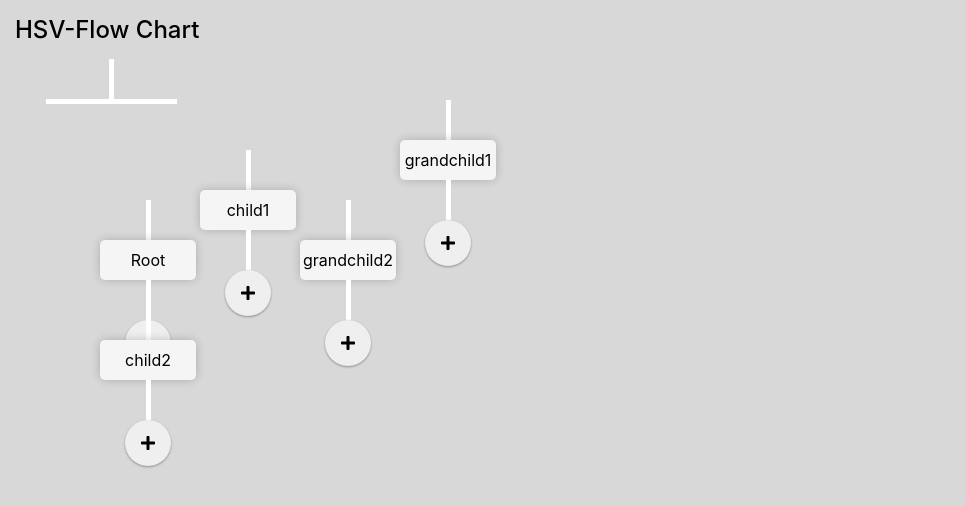
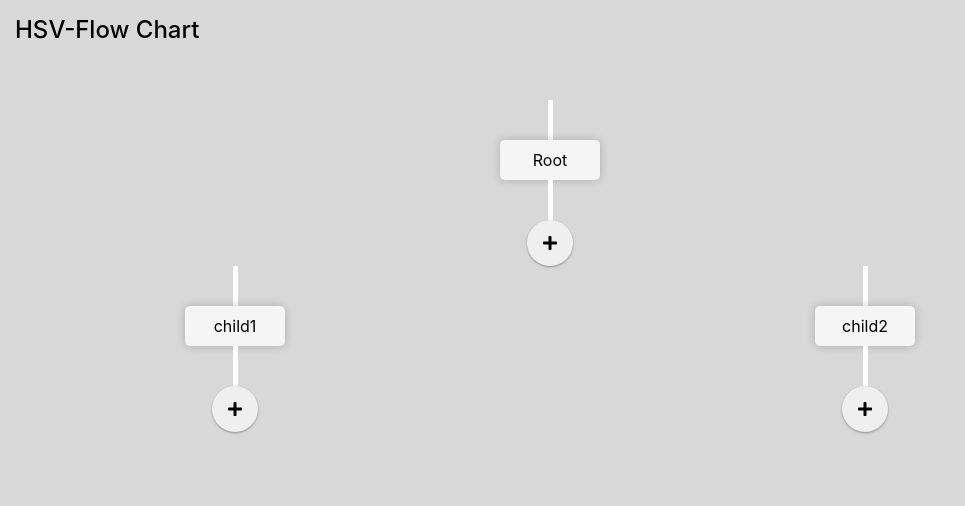
Before and after one commit to saitaruns/flowchart, a React (Create React App) app: page / in a window 1280 px wide. Shown: the top 506 px of the page, without its empty margins (0-965 px from the left). Built offline with nearby package versions, Linux system fonts and the light colour scheme.

Commit message:
optimised Tree component

```diff
--- a/src/App.js
+++ b/src/App.js
@@ -9,44 +9,35 @@ function App() {
   const [flowTree, setFlowTree] = useState([{
       id:"root",
       text: "Root",
-      x:200,
-      y:100,
       children: [
         {
           id:"child1",
           text: "child1",
-          x:150,
-          y:200,
           children : [
-            {
-              id:"grandchild1",
-              text:"grandchild1",
-              x:100,
-              y:400,
-              children:[]
-            }
+            // {
+            //   id:"grandchild1",
+            //   text:"grandchild1",
+            //   children:[]
+            // }
           ]
         },
         {
           id:"child2",
           text : "child2",
-          x:300,
-          y:100,
           children: [
-            {
-              id:"grandchild2",
-              text:"grandchild2",
-              x:200,
-              y:300,
-              children:[]
-            }
+            // {
+            //   id:"grandchild2",
+            //   text:"grandchild2",
+            //   children:[]
+            // }
           ]
         }
       ],
     }]);
   const [modal, setModal] = useState(false);
+  const [parentId, setParentId] = useState(flowTree[0].id);
 
-  const openModal = (modalStatus) => {
+  const toggleModal = (modalStatus) => {
     setModal(modalStatus);
   };
 
@@ -60,34 +51,85 @@ function App() {
   //     , [])
   // }
 
-  const addElem = ({parentKey}) => {
-    Object.entries(flowTree).forEach(([key, val]) => {
-      if (key === parentKey) {
-        const newNode = {
-          text: val,
-          children: [],
-        };
-        const id = uuidv4();
-        val.children[id] = newNode;
+  const addElem = (obj,parentKey,text) => {
+    if(obj.length === 0){
+      return
+    }
+    const id = uuidv4();
+    let newNode = {
+      id: id,
+      text: text,
+      children: [],
+    };
+    obj.forEach((node) => {
+      if (node.id === parentKey) {
+        if(node.children.length < 2){
+          node.children.push(newNode)
+        }
+        else{
+          console.log("2 children max");
+        }
         return;
       }
-      if (typeof val === "object") {
-        addElem(parentKey);
+      addElem(node.children,parentKey,text)
+    });
+    return obj
+  };
+
+  const deleteElem = (obj,id)=>{
+    if(id === "root"){
+      return
+    }
+    obj.forEach((node)=>{
+      if(node.id === id){
+        if(node.children.length === 0){
+          // console.log(node.children.length)
+          return obj.filter(el => el.id !== id)
+        }
+        else{
+          console.log("cant delete")
+        }
       }
-    });
-  };
+      deleteElem(node.children,id)
+    })
+    return obj
+  }
+
+  const handleDelete = (id)=>{
+    const flowCopy = Object.assign([],flowTree) //creates a copy of the state
+    let resTree
+    resTree = deleteElem(flowCopy,id)
+    setFlowTree(resTree)
+    console.log(flowTree)
+  }
+
+  const handleAdd = (text1,text2=null)=>{
+    const flowCopy = Object.assign([],flowTree) //creates a copy of the state
+    let resTree;
+    if(text2===null){
+      resTree = addElem(flowCopy,parentId,text1)
+    }
+    else{
+      addElem(flowCopy,parentId,text1)
+      resTree = addElem(flowCopy,parentId,text2)
+    }
+    setFlowTree(resTree)
+    console.log(flowTree)
+  }
+
+
 
   return (
     <div className="App">
       <header className="navbar">
         <h3 className="title">HSV-Flow Chart</h3>
       </header>
-      <ModalContext.Provider value={{ modal, openModal, addElem }}>
+      <ModalContext.Provider value={{ modal, toggleModal, handleAdd, parentId, setParentId, handleDelete }}>
         {modal && (
           <Modal title={"Select Number of Elements to be added"} />
         )}
 
-        <Tree {...flowTree} />
+        <Tree flowTree={[...flowTree]} x={window.screen.width/2+100} y={100} gap={530} w={100}/>
       </ModalContext.Provider>
     </div>
   );
--- a/src/components/CardSingle.jsx
+++ b/src/components/CardSingle.jsx
@@ -3,27 +3,35 @@ import { FaTrashAlt, FaPlus } from "react-icons/fa";
 import { useState,useContext } from "react";
 import {ModalContext} from "../Helper/ModalContext";
 
-const CardSingle = ({ title,x,y }) => {
-  const {openModal} = useContext(ModalContext)
+const CardSingle = ({text,id,x,y,w}) => {
+  const {toggleModal,setParentId,handleDelete} = useContext(ModalContext)
   const [hover, setHover] = useState(false);
 
+
+  const handleAdd = ()=>{
+    setParentId(id)
+    toggleModal(true)
+  }
+
   return (
-    <div className="card-main" style={{top:x+"px",left:y+"px"}}>
+    <div className="card-main" style={{top:y+"px",left:x+"px",width:w+"px"}}>
       <div className="vrbar"></div>
       <div
         className="card"
         onMouseOver={() => setHover(true)}
         onMouseLeave={() => setHover(false)}
       >
-        <p className="card-text">{title}</p>
+        <p className="card-text">{text}
+         {/* x: {x} y: {y} */}
+         </p>
         {hover && (
-            <button className="close icon-btn">
+            <button className="close icon-btn" onClick={()=>handleDelete(id)}>
               <FaTrashAlt />
             </button>
           )}
       </div>
       <div className="vrbar"></div>
-      <button className="icon-btn plus" onClick={()=>openModal(true)}>
+      <button className="icon-btn plus" onClick={handleAdd}>
         <FaPlus />
       </button>
     </div>
--- a/src/components/CardTwo.jsx
+++ /dev/null
@@ -1,17 +0,0 @@
-import "./../styles/Card.css";
-import CardSingle from "./CardSingle";
-
-const CardTwo = ({ title1, title2,x1,y1,x2,y2}) => {
-  return (
-    <div className="card-two">
-      <div className="vrbar"></div>
-      <div className="hrbar"></div>
-      <div className="card-two-body">
-        <CardSingle title={title1} x={x1} y={y1} />
-        <CardSingle title={title2} x={x2} y={y2} />
-      </div>
-    </div>
-  );
-};
-
-export default CardTwo;
--- a/src/components/Modal.jsx
+++ b/src/components/Modal.jsx
@@ -5,27 +5,27 @@ import { useContext, useState } from "react";
 import { RiCloseLine } from "react-icons/ri";
 
 const Modal = ({ title }) => {
-  const { openModal, addElem } = useContext(ModalContext);
+  const { toggleModal, handleAdd } = useContext(ModalContext);
   const [isTwo, setIsTwo] = useState(false)
   const [in1, setIn1] = useState("")
   const [in2, setIn2] = useState("")
 
-  const handleAdd = ()=>{
-    isTwo ? addElem(in1,in2):addElem(in1);
+  const handleModalAdd = ()=>{
+    isTwo ? handleAdd(in1,in2) : handleAdd(in1);
     setIn1("")
     setIn2("")
-    openModal(false)
+    toggleModal(false)
   }
 
   return reactDom.createPortal(
     <>
-      <div className={"darkBG"} onClick={() => openModal(false)} />
+      <div className={"darkBG"} onClick={() => toggleModal(false)} />
       <div className={"centered"}>
         <div className={"modal"}>
           <div className={"modalHeader"}>
             <h5 className={"heading"}>{title}</h5>
           </div>
-          <button className={"closeBtn"} onClick={() => openModal(false)}>
+          <button className={"closeBtn"} onClick={() => toggleModal(false)}>
             <RiCloseLine style={{ marginBottom: "-3px" }} />
           </button>
           <div className={"modalContent"}>
@@ -44,7 +44,7 @@ const Modal = ({ title }) => {
           </div>
           <div className={"modalActions"}>
             <div className={"actionsContainer"}>
-              <button className={"addBtn"} onClick={handleAdd} >Add</button>
+              <button className={"addBtn"} onClick={handleModalAdd} >Add</button>
             </div>
           </div>
         </div>
--- a/src/components/Tree.jsx
+++ b/src/components/Tree.jsx
@@ -1,22 +1,26 @@
-import CardSingle from "./CardSingle"
-import CardTwo from './CardTwo'
+import CardSingle from "./CardSingle";
 
-const Tree = (flowTree) => {
-  const len = Object.keys(flowTree).length
-
-  console.log(flowTree[0].children)
-  return (len === 1) ? (
-    <>
-      <CardSingle title={flowTree[0].text} x={flowTree[0].x} y={flowTree[0].y} />
-      {flowTree[0].children && flowTree[0].children.length > 0 && <Tree {...flowTree[0].children} /> }
-    </>
-  ) : (
-    <>
-      <CardTwo title1={flowTree[0].text} title2={flowTree[1].text} x1={flowTree[0].x} y1={flowTree[0].y} x2={flowTree[1].x} y2={flowTree[1].y} />
-      {flowTree[0].children && flowTree[0].children.length > 0 && <Tree {...flowTree[0].children} />}
-      {flowTree[1].children && flowTree[1].children.length > 0 && <Tree {...flowTree[1].children} />}
-    </>
-  )
+const Tree = ({ flowTree, x, y, gap,w }) => {
+  const len = Object.keys(flowTree).length;
+  const den = 1
+  let x_dash = (x+(w/2) - ((len * (w/den) + (len-1) * (gap/den))/2))
+  x_dash -=  (w +gap/den)
+  return flowTree.map((node,) => {
+    x_dash += (w + gap/den);
+    return (
+      <>
+        <CardSingle {...node} x={x_dash} y={y} w={w} />
+        {node.children && node.children.length > 0 && (
+          <Tree
+            flowTree={[...node.children]}
+            x={x_dash}
+            y={y + 166}
+            gap={gap/den}
+            w={w/den}
+          />
+        )}
+      </>
+    );
+  });
 }
-
-export default Tree
+export default Tree;
--- a/src/styles/Card.css
+++ b/src/styles/Card.css
@@ -5,6 +5,9 @@
 
 .card-main{
     width: var(--card-width);
+    display: flex;
+    flex-direction: column;
+    justify-content: center;
     position: absolute;
 }
 
@@ -14,7 +17,7 @@
     box-shadow: 0px 0px 10px rgba(0,0,0,0.2);
     max-width: 100%;
     padding: 0;
-    width: var(--card-width);
+    /* width: var(--card-width); */
     height: var(--card-height);
     transition: all 300ms;
     display: flex;
@@ -30,7 +33,7 @@
 
 .close{
     position: absolute;
-    top: -10px;
+    top: 30px;
     right:-10px;
     background: #ff0000;
 }
@@ -43,8 +46,8 @@
     font-size: 1rem;
     box-shadow: 0 1px 3px rgba(0,0,0,0.12), 0 1px 2px rgba(0,0,0,0.24);
     transition: all 0.3s cubic-bezier(.25,.8,.25,1);
+    display: flex;
     padding: 5px;
-    display: flex;
     justify-content: center;
     align-items: center;
 }
@@ -57,7 +60,7 @@
     box-shadow: 0 1px 3px rgba(0,0,0,0.12), 0 1px 2px rgba(0,0,0,0.24);
 }
 
-.card-two{
+/* .card-two{
     width: calc( var(--card-width) * 2 + 30px);
 }
 
@@ -67,7 +70,7 @@
     flex-direction: row;
     justify-content: space-between;
     align-items: center;
-}
+} */
 
 .vrbar{
     width: 5px;
@@ -78,9 +81,14 @@
 
 .hrbar{
     height: 5px;
-    width: calc( var(--card-width) + 35px);
+    width: 180px;
     background: white;
     margin: 0 auto;
+}
+
+.two-bars{
+    position: absolute;
+
 }
 
 .plus{
```
